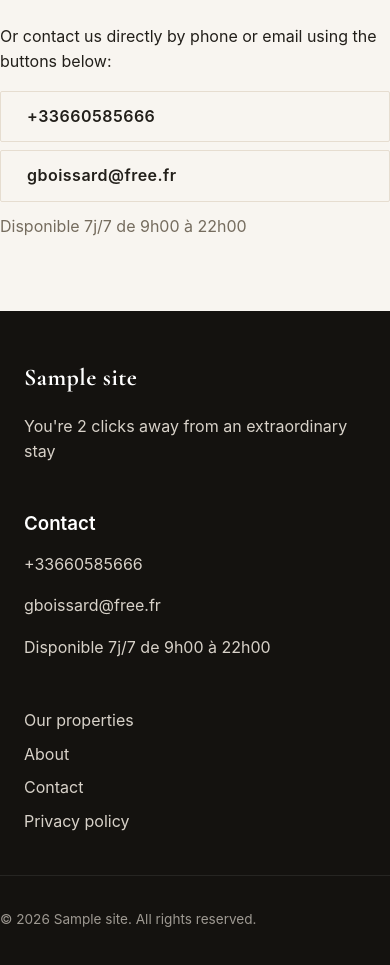
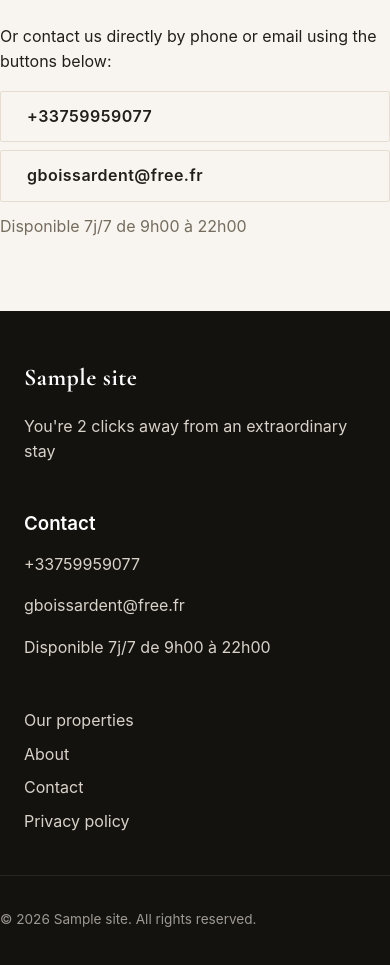
Before and after one commit to Gibbsbytheway/Website-rental, a WordPress theme: template page-contact.php in a window 390 px wide. Shown: the part 1042-2007 px from the top of the page. Run offline with PHP 8.4 and a stand-in for WordPress, Linux system fonts and the light colour scheme; the site name, menu and one post (Sample post) are stand-ins, and other content is empty; some libraries are stand-ins or nearby versions.

Commit message:
Update Pulsar Rentals contact email and phone number
Replaces the contact email and phone number in the theme defaults,
the contact form recipient, and the privacy policy (all languages),
and bumps the privacy page content version so the French page is
rewritten on deploy.

Co-Authored-By: Claude Opus 5.5 <noreply@anthropic.com>
Claude-Session: https://claude.ai/code/session_01GKKJvaMYtWk4TAUhfd8fWx

```diff
--- a/footer.php
+++ b/footer.php
@@ -3,8 +3,8 @@ if ( ! defined( 'ABSPATH' ) ) {
 	exit;
 }
 
-$phone    = get_theme_mod( 'asteria_telephone', '+33660585666' );
-$email    = get_theme_mod( 'asteria_contact_email', 'gboissard@free.fr' );
+$phone    = get_theme_mod( 'asteria_telephone', '+33759959077' );
+$email    = get_theme_mod( 'asteria_contact_email', 'gboissardent@free.fr' );
 $horaires = get_theme_mod( 'asteria_horaires', 'Disponible 7j/7 de 9h00 à 22h00' );
 ?>
 
--- a/functions.php
+++ b/functions.php
@@ -5,7 +5,7 @@ if ( ! defined( 'ABSPATH' ) ) {
 
 define( 'ASTERIA_SUPERHOTE_URL', 'https://connect.superhote.com/website/6a79eeb782528' );
 define( 'ASTERIA_SUPERHOTE_WIDGET_ID', '4463e247-f953-426b-a1e4-07dfb4a0204e' );
-define( 'ASTERIA_THEME_VERSION', '1.5.1' );
+define( 'ASTERIA_THEME_VERSION', '1.5.2' );
 
 require get_template_directory() . '/inc/i18n.php';
 require get_template_directory() . '/inc/marketing-content.php';
--- a/inc/contact-form-handler.php
+++ b/inc/contact-form-handler.php
@@ -20,7 +20,7 @@ function asteria_handle_contact_submission() {
 		exit;
 	}
 
-	$to      = get_theme_mod( 'asteria_contact_email', get_option( 'admin_email' ) );
+	$to      = get_theme_mod( 'asteria_contact_email', 'gboissardent@free.fr' );
 	$subject = sprintf( '[Contact site] %s', $sujet ? $sujet : 'Nouvelle demande' );
 	$body    = sprintf(
 		"Nouveau message depuis le site :\n\nNom : %s %s\nEmail : %s\nSujet : %s\n\nMessage :\n%s",
--- a/inc/customizer.php
+++ b/inc/customizer.php
@@ -10,8 +10,8 @@ function asteria_customize_register( $wp_customize ) {
 	) );
 
 	$fields = array(
-		'asteria_telephone'          => array( 'label' => __( 'Téléphone de contact', 'asteria-pulsar' ), 'default' => '+33660585666' ),
-		'asteria_contact_email'      => array( 'label' => __( 'Email de contact', 'asteria-pulsar' ), 'default' => 'gboissard@free.fr' ),
+		'asteria_telephone'          => array( 'label' => __( 'Téléphone de contact', 'asteria-pulsar' ), 'default' => '+33759959077' ),
+		'asteria_contact_email'      => array( 'label' => __( 'Email de contact', 'asteria-pulsar' ), 'default' => 'gboissardent@free.fr' ),
 		'asteria_horaires'           => array( 'label' => __( 'Disponibilité', 'asteria-pulsar' ), 'default' => 'Disponible 7j/7 de 9h00 à 22h00' ),
 		'asteria_google_ads_id'      => array( 'label' => __( 'ID balise Google Ads (AW-XXXXXXXXX)', 'asteria-pulsar' ), 'default' => '' ),
 		'asteria_google_ads_label'   => array( 'label' => __( 'Label de conversion Google Ads', 'asteria-pulsar' ), 'default' => '' ),
--- a/inc/privacy-page.php
+++ b/inc/privacy-page.php
@@ -4,7 +4,7 @@ if ( ! defined( 'ABSPATH' ) ) {
 }
 
 // Incrémenter pour réécrire le contenu de la page lors du prochain déploiement.
-define( 'ASTERIA_PRIVACY_PAGE_VERSION', '2026-10-13' );
+define( 'ASTERIA_PRIVACY_PAGE_VERSION', '2026-10-13b' );
 
 function asteria_privacy_page_content() {
 	return <<<'HTML'
@@ -17,7 +17,7 @@ function asteria_privacy_page_content() {
 <li><strong>Villa Asteria – Thouars</strong> : SCI KGBY-IMMO, société civile immobilière – SIREN 918 206 772</li>
 </ul>
 <p>Le site asteria-pulsar.fr, le formulaire de contact et les comptes Pulsar Rentals sur les réseaux sociaux sont gérés par Guillaume Boissard.</p>
-<p>Contact unique pour toute question ou demande : gboissard@free.fr – +33 6 60 58 56 66</p>
+<p>Contact unique pour toute question ou demande : gboissardent@free.fr – +33 7 59 95 90 77</p>
 <h2>Données collectées</h2>
 <ul>
 <li><strong>Réservation</strong> : nom, prénom, e-mail, téléphone, dates de séjour, nombre de voyageurs, messages échangés, informations de paiement (traitées par le prestataire de paiement, jamais conservées par nous).</li>
@@ -43,7 +43,7 @@ function asteria_privacy_page_content() {
 <li>Demandes de contact : 3 ans à compter du dernier échange.</li>
 </ul>
 <h2>Vos droits</h2>
-<p>Vous disposez d'un droit d'accès, de rectification, d'effacement, de limitation, d'opposition et de portabilité de vos données. Pour les exercer, écrivez à gboissard@free.fr.</p>
+<p>Vous disposez d'un droit d'accès, de rectification, d'effacement, de limitation, d'opposition et de portabilité de vos données. Pour les exercer, écrivez à gboissardent@free.fr.</p>
 <p>Si vous estimez que vos droits ne sont pas respectés, vous pouvez adresser une réclamation à la CNIL (www.cnil.fr).</p>
 <h2>Cookies</h2>
 <p>Le site utilise des cookies strictement nécessaires à son fonctionnement, notamment pour mémoriser la langue choisie.</p>
--- a/inc/privacy-translations.php
+++ b/inc/privacy-translations.php
@@ -18,7 +18,7 @@ function asteria_privacy_translations() {
 <li><strong>Villa Asteria – Thouars</strong>: SCI KGBY-IMMO, French property holding company (société civile immobilière) – SIREN 918 206 772</li>
 </ul>
 <p>The asteria-pulsar.fr website, the contact form and the Pulsar Rentals social media accounts are managed by Guillaume Boissard.</p>
-<p>Single point of contact for any question or request: gboissard@free.fr – +33 6 60 58 56 66</p>
+<p>Single point of contact for any question or request: gboissardent@free.fr – +33 7 59 95 90 77</p>
 <h2>Data collected</h2>
 <ul>
 <li><strong>Booking</strong>: last name, first name, email, phone number, dates of stay, number of guests, messages exchanged, payment information (processed by the payment provider, never stored by us).</li>
@@ -44,7 +44,7 @@ function asteria_privacy_translations() {
 <li>Contact requests: 3 years from the last exchange.</li>
 </ul>
 <h2>Your rights</h2>
-<p>You have the right to access, rectify, erase, restrict, object to and port your data. To exercise these rights, write to gboissard@free.fr.</p>
+<p>You have the right to access, rectify, erase, restrict, object to and port your data. To exercise these rights, write to gboissardent@free.fr.</p>
 <p>If you believe your rights are not being respected, you may lodge a complaint with the CNIL, the French data protection authority (www.cnil.fr).</p>
 <h2>Cookies</h2>
 <p>The website uses cookies that are strictly necessary for it to function, in particular to remember the language you have chosen.</p>
@@ -61,7 +61,7 @@ HTML;
 <li><strong>Villa Asteria – Thouars</strong>: SCI KGBY-IMMO, società civile immobiliare di diritto francese – SIREN 918 206 772</li>
 </ul>
 <p>Il sito asteria-pulsar.fr, il modulo di contatto e gli account Pulsar Rentals sui social network sono gestiti da Guillaume Boissard.</p>
-<p>Contatto unico per qualsiasi domanda o richiesta: gboissard@free.fr – +33 6 60 58 56 66</p>
+<p>Contatto unico per qualsiasi domanda o richiesta: gboissardent@free.fr – +33 7 59 95 90 77</p>
 <h2>Dati raccolti</h2>
 <ul>
 <li><strong>Prenotazione</strong>: cognome, nome, e-mail, telefono, date del soggiorno, numero di ospiti, messaggi scambiati, dati di pagamento (trattati dal fornitore del servizio di pagamento, mai conservati da noi).</li>
@@ -87,7 +87,7 @@ HTML;
 <li>Richieste di contatto: 3 anni dall'ultimo scambio.</li>
 </ul>
 <h2>I tuoi diritti</h2>
-<p>Hai il diritto di accesso, rettifica, cancellazione, limitazione, opposizione e portabilità dei tuoi dati. Per esercitarli, scrivi a gboissard@free.fr.</p>
+<p>Hai il diritto di accesso, rettifica, cancellazione, limitazione, opposizione e portabilità dei tuoi dati. Per esercitarli, scrivi a gboissardent@free.fr.</p>
 <p>Se ritieni che i tuoi diritti non siano rispettati, puoi presentare un reclamo alla CNIL, l'autorità francese per la protezione dei dati (www.cnil.fr).</p>
 <h2>Cookie</h2>
 <p>Il sito utilizza solo i cookie strettamente necessari al suo funzionamento, in particolare per memorizzare la lingua scelta.</p>
@@ -104,7 +104,7 @@ HTML;
 <li><strong>Villa Asteria – Thouars</strong>: SCI KGBY-IMMO, sociedad civil inmobiliaria de derecho francés – SIREN 918 206 772</li>
 </ul>
 <p>El sitio web asteria-pulsar.fr, el formulario de contacto y las cuentas de Pulsar Rentals en las redes sociales están gestionados por Guillaume Boissard.</p>
-<p>Contacto único para cualquier pregunta o solicitud: gboissard@free.fr – +33 6 60 58 56 66</p>
+<p>Contacto único para cualquier pregunta o solicitud: gboissardent@free.fr – +33 7 59 95 90 77</p>
 <h2>Datos recopilados</h2>
 <ul>
 <li><strong>Reserva</strong>: apellidos, nombre, correo electrónico, teléfono, fechas de estancia, número de viajeros, mensajes intercambiados, datos de pago (tratados por el proveedor de pagos, nunca conservados por nosotros).</li>
@@ -130,7 +130,7 @@ HTML;
 <li>Solicitudes de contacto: 3 años a partir del último intercambio.</li>
 </ul>
 <h2>Sus derechos</h2>
-<p>Usted tiene derecho de acceso, rectificación, supresión, limitación, oposición y portabilidad de sus datos. Para ejercerlos, escriba a gboissard@free.fr.</p>
+<p>Usted tiene derecho de acceso, rectificación, supresión, limitación, oposición y portabilidad de sus datos. Para ejercerlos, escriba a gboissardent@free.fr.</p>
 <p>Si considera que no se respetan sus derechos, puede presentar una reclamación ante la CNIL, la autoridad francesa de protección de datos (www.cnil.fr).</p>
 <h2>Cookies</h2>
 <p>El sitio utiliza cookies estrictamente necesarias para su funcionamiento, en particular para recordar el idioma elegido.</p>
@@ -147,7 +147,7 @@ HTML;
 <li><strong>Villa Asteria – Thouars</strong>: SCI KGBY-IMMO, sociedade civil imobiliária de direito francês – SIREN 918 206 772</li>
 </ul>
 <p>O site asteria-pulsar.fr, o formulário de contacto e as contas da Pulsar Rentals nas redes sociais são geridos por Guillaume Boissard.</p>
-<p>Contacto único para qualquer questão ou pedido: gboissard@free.fr – +33 6 60 58 56 66</p>
+<p>Contacto único para qualquer questão ou pedido: gboissardent@free.fr – +33 7 59 95 90 77</p>
 <h2>Dados recolhidos</h2>
 <ul>
 <li><strong>Reserva</strong>: apelido, nome, e-mail, telefone, datas da estadia, número de hóspedes, mensagens trocadas, informações de pagamento (tratadas pelo prestador de serviços de pagamento, nunca conservadas por nós).</li>
@@ -173,7 +173,7 @@ HTML;
 <li>Pedidos de contacto: 3 anos a contar da última troca.</li>
 </ul>
 <h2>Os seus direitos</h2>
-<p>Dispõe do direito de acesso, retificação, apagamento, limitação, oposição e portabilidade dos seus dados. Para os exercer, escreva para gboissard@free.fr.</p>
+<p>Dispõe do direito de acesso, retificação, apagamento, limitação, oposição e portabilidade dos seus dados. Para os exercer, escreva para gboissardent@free.fr.</p>
 <p>Se considerar que os seus direitos não estão a ser respeitados, pode apresentar uma reclamação à CNIL, a autoridade francesa de proteção de dados (www.cnil.fr).</p>
 <h2>Cookies</h2>
 <p>O site utiliza cookies estritamente necessários ao seu funcionamento, nomeadamente para memorizar o idioma escolhido.</p>
@@ -190,7 +190,7 @@ HTML;
 <li><strong>Villa Asteria – Thouars</strong>: SCI KGBY-IMMO, Immobiliengesellschaft bürgerlichen Rechts nach französischem Recht – SIREN 918 206 772</li>
 </ul>
 <p>Die Website asteria-pulsar.fr, das Kontaktformular und die Social-Media-Konten von Pulsar Rentals werden von Guillaume Boissard verwaltet.</p>
-<p>Zentraler Kontakt für alle Fragen und Anliegen: gboissard@free.fr – +33 6 60 58 56 66</p>
+<p>Zentraler Kontakt für alle Fragen und Anliegen: gboissardent@free.fr – +33 7 59 95 90 77</p>
 <h2>Erhobene Daten</h2>
 <ul>
 <li><strong>Buchung</strong>: Nachname, Vorname, E-Mail, Telefonnummer, Aufenthaltsdaten, Anzahl der Gäste, ausgetauschte Nachrichten, Zahlungsinformationen (vom Zahlungsdienstleister verarbeitet, niemals von uns gespeichert).</li>
@@ -216,7 +216,7 @@ HTML;
 <li>Kontaktanfragen: 3 Jahre ab dem letzten Austausch.</li>
 </ul>
 <h2>Ihre Rechte</h2>
-<p>Sie haben das Recht auf Auskunft, Berichtigung, Löschung, Einschränkung der Verarbeitung, Widerspruch und Datenübertragbarkeit. Um diese Rechte auszuüben, schreiben Sie an gboissard@free.fr.</p>
+<p>Sie haben das Recht auf Auskunft, Berichtigung, Löschung, Einschränkung der Verarbeitung, Widerspruch und Datenübertragbarkeit. Um diese Rechte auszuüben, schreiben Sie an gboissardent@free.fr.</p>
 <p>Wenn Sie der Ansicht sind, dass Ihre Rechte nicht gewahrt werden, können Sie eine Beschwerde bei der CNIL, der französischen Datenschutzbehörde, einreichen (www.cnil.fr).</p>
 <h2>Cookies</h2>
 <p>Die Website verwendet Cookies, die für ihren Betrieb unbedingt erforderlich sind, insbesondere um die gewählte Sprache zu speichern.</p>
--- a/page-contact.php
+++ b/page-contact.php
@@ -8,8 +8,8 @@ if ( ! defined( 'ABSPATH' ) ) {
 
 get_header();
 
-$phone    = get_theme_mod( 'asteria_telephone', '+33660585666' );
-$email    = get_theme_mod( 'asteria_contact_email', 'gboissard@free.fr' );
+$phone    = get_theme_mod( 'asteria_telephone', '+33759959077' );
+$email    = get_theme_mod( 'asteria_contact_email', 'gboissardent@free.fr' );
 $horaires = get_theme_mod( 'asteria_horaires', 'Disponible 7j/7 de 9h00 à 22h00' );
 $status   = isset( $_GET['contact'] ) ? sanitize_key( $_GET['contact'] ) : '';
 ?>
```
